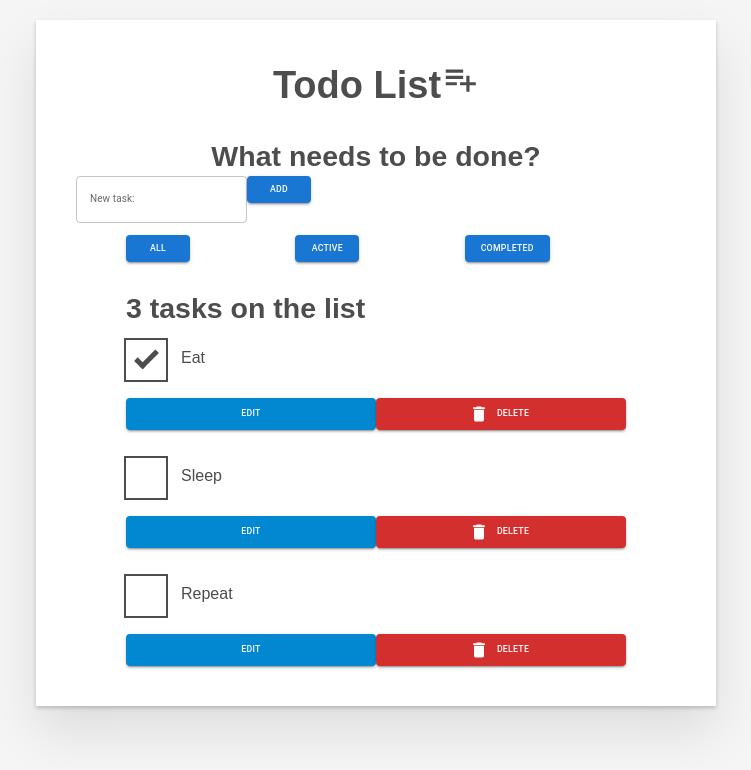
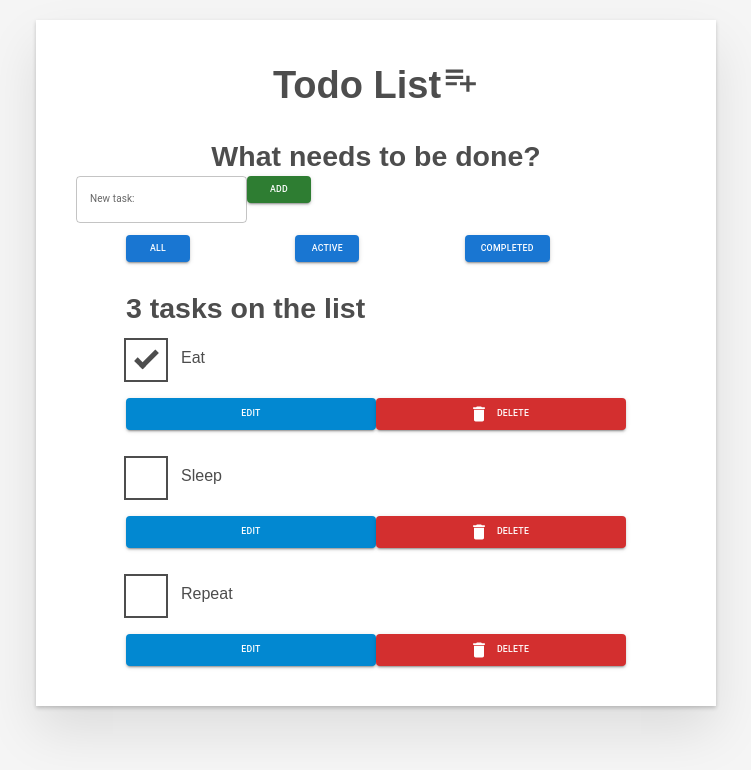
Before and after one commit to LinusErikNilsson/React-Todo-App, a React (Create React App) app: page / in a window 1280 px wide. Shown: the top 770 px of the page, without its empty margins (264-1015 px from the left). Built offline with nearby package versions, Linux system fonts and the light colour scheme.

Commit message:
Changed colour on Add button

```diff
--- a/src/components/Form.js
+++ b/src/components/Form.js
@@ -45,6 +45,7 @@ function Form(props) {
                 <TextField id="outlined-basic" label="New task:" variant="outlined" size="Large" />
 
                 <Button variant="contained"
+                color="success"
                 type="submit" className="btn btn_primary btn_lg">
                 Add
                 </Button>
```
